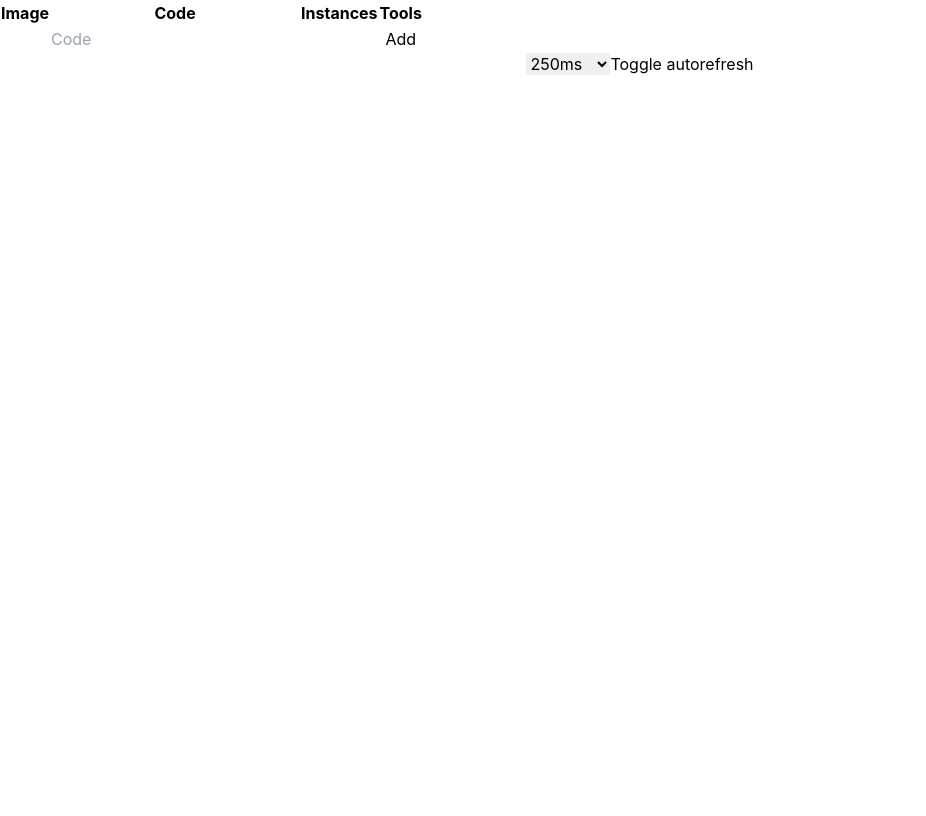
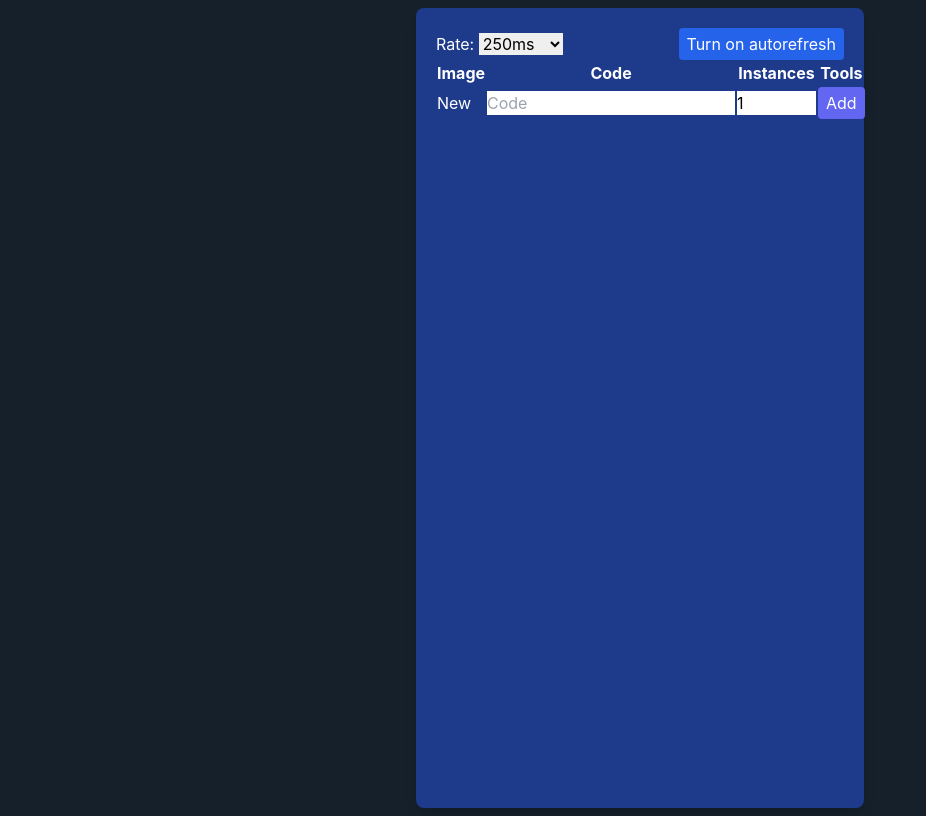
Before and after one commit to edenchazard/dc-auto-refresher, a React (Create React App) app: page / in a window 1280 px wide. Shown: the whole page, without its empty margins (0-926 px from the left). Built offline with nearby package versions, Linux system fonts and the light colour scheme.

Commit message:
more code

```diff
--- a/public/refresher.html
+++ b/public/refresher.html
@@ -38,7 +38,6 @@ window.onload = function(){
     const view = document.getElementById('view');
     const {dragonsStr, rate} = getQuery();
 
-    console.log(dragonsStr, rate)
     if(dragonsStr === undefined || rate === undefined){
         return;
     }
@@ -58,7 +57,6 @@ window.onload = function(){
 
         dragons.push(dr);
     }
-    console.log(dragons)
 
     // loop through dragons
     for(let dragon of dragons){
@@ -69,9 +67,7 @@ window.onload = function(){
     }
 
     // refresh at the set rate
-    window.setTimeout(() => {
-        location.reload();
-    }, rate);
+    window.setTimeout(() => location.reload(), rate);
 }
         </script>
     </head>
--- a/src/App.css
+++ b/src/App.css
@@ -1,16 +1,13 @@
+body{
+    background: #15202b;
+}
 .App {
-  text-align: center;
+
 }
 
 .App-logo {
-  height: 40vmin;
-  pointer-events: none;
-}
-
-@media (prefers-reduced-motion: no-preference) {
-  .App-logo {
-    animation: App-logo-spin infinite 20s linear;
-  }
+    height: 40vmin;
+    pointer-events: none;
 }
 
 .App-header {
@@ -27,12 +24,3 @@
 .App-link {
   color: #61dafb;
 }
-
-@keyframes App-logo-spin {
-  from {
-    transform: rotate(0deg);
-  }
-  to {
-    transform: rotate(360deg);
-  }
-}
--- a/src/App.js
+++ b/src/App.js
@@ -10,26 +10,37 @@ export default function App() {
     const [rate, updateRate] = useState(250);
     const [autorefresh, updateAutorefresh] = useState(false);
 
-    function handleAdd(codeToAdd){
+    function handleAdd(code, instances){
         // prevent people adding an already added code to the list
-        if(isCodeInList(listOfDragons, codeToAdd)){
+        if(isCodeInList(listOfDragons, code)){
             return;
         }
 
-        if(!validateCode(codeToAdd)){
+        if(!validateCode(code)){
             return;
         }
 
         const dragon = {
-            code: codeToAdd,
-            instances: 1
+            code: code,
+            instances: instances
         };
 
+        toggleAutorefresh(false);
         updateListOfDragons([...listOfDragons, dragon]);
     }
 
-    function toggleAutorefresh(){
-        updateAutorefresh(!autorefresh);
+    function toggleAutorefresh(value){
+        /*// if there's no dragons in the list, instant false
+        if(listOfDragons.length === 0){
+            updateAutorefresh(false);
+            return;
+        }*/
+
+        console.log('ttttt', value)
+        if(value === undefined){
+            value = !autorefresh;
+        }
+        updateAutorefresh(value);
     }
 
     function handleUpdateDragon(index, val){
@@ -38,23 +49,31 @@ export default function App() {
             ...dragons[index],
             instances: val
         };
+        toggleAutorefresh(false);
         updateListOfDragons([...dragons]);
     }
 
     function handleRemove(index){
         let dragons = listOfDragons;
         dragons.splice(index, 1);
+        toggleAutorefresh(false);
         updateListOfDragons([...dragons]);
     }
 
     const createIframeDragons = function(){
-        return listOfDragons.map((dragon) => `${dragon.code}:${dragon.instances}`).join(',');
+        return listOfDragons.map((dragon) => `${dragon.code}:${dragon.instances}`)
+            .join(',');
     };
 
-    const iframeSrc = `./refresher.html?rate=${rate}&dragonsStr=${createIframeDragons()}`
+    const iframeSrc = `refresher.html?rate=${rate}&dragonsStr=${createIframeDragons()}`
     return (
-        <div className="App">
-            <table className="table-auto">
+        <div className="App rounded-lg shadow-lg bg-blue-900 max-w-md mx-auto p-5 text-white min-h-screen m-2">
+            <RefresherControls
+                rate={rate}
+                autorefresh={autorefresh}
+                update={(rate) => {toggleAutorefresh(false); updateRate(rate)}}
+                click={toggleAutorefresh} />
+            <table className="table-auto w-full">
                 <thead>
                     <tr>
                         <th>Image</th>
@@ -71,7 +90,7 @@ export default function App() {
                                     key={index}
                                     code={dragon.code}
                                     instances={dragon.instances}
-                                    updateInstances={(instances) => handleUpdateDragon(index, instances)}
+                                    setInstances={(instances) => handleUpdateDragon(index, instances)}
                                     remove={() => handleRemove(index)} />
                             )
                         })
@@ -79,12 +98,8 @@ export default function App() {
                     <AddDragon addToList={handleAdd} />
                 </tbody>
             </table>
-            <RefresherControls
-                rate={rate}
-                update={(rate) => {console.log(rate); updateRate(rate)}}
-                click={toggleAutorefresh} />
             {
-                autorefresh ? <iframe src={iframeSrc}></iframe> : ""
+                autorefresh ? <iframe title="autorefresh region" src={iframeSrc} className='w-full'></iframe> : ""
             }
         </div>
     );
--- a/src/components/AddDragon.js
+++ b/src/components/AddDragon.js
@@ -1,28 +1,34 @@
 import { useState } from 'react';
+import DragonInstancesInput from "./DragonInstancesInput";
 
 export default function AddDragon({addToList}){
-    const [codeToAdd, updateNewCode] = useState("");
+    const [code, updateNewCode] = useState("");
+    const [instances, setInstances] = useState(1);
 
     function handleAdd(){
         updateNewCode("");
-        addToList(codeToAdd);
+        setInstances(1);
+        addToList(code, instances);
     }
 
     return (
         <tr>
-            <td>&nbsp;</td>
+            <td>New</td>
             <td>
                 <input
+                    className='text-black'
                     type='text'
                     placeholder="Code"
-                    value={codeToAdd}
+                    value={code}
                     onChange={(e) => updateNewCode(e.target.value)}/>
             </td>
             <td>
-                &nbsp;
+                <DragonInstancesInput
+                    instances={instances}
+                    setInstances={setInstances} />
             </td>
             <td>
-                <button onClick={handleAdd}>Add</button>
+                <button className="rounded bg-indigo-500 px-2 py-1" onClick={handleAdd}>Add</button>
             </td>
         </tr>
     );
--- a/src/components/Dragon.js
+++ b/src/components/Dragon.js
@@ -1,6 +1,7 @@
 import "./Dragon.css";
+import DragonInstancesInput from "./DragonInstancesInput";
 
-export default function Dragon({code, instances, updateInstances, remove}){
+export default function Dragon({code, instances, setInstances, remove}){
     const imgLink = `https://dragcave.net/image/${code}.gif`;
     const viewLink = `https://dragcave.net/view/${code}`;
 
@@ -13,12 +14,9 @@ export default function Dragon({code, instances, updateInstances, remove}){
             </td>
             <td><i>({code})</i></td>
             <td>
-                <input
-                    type='number'
-                    value={instances}
-                    min="1"
-                    max="10"
-                    onChange={(e) => updateInstances(e.target.value)} />
+                <DragonInstancesInput
+                    instances={instances}
+                    setInstances={setInstances} />
             </td>
             <td>
                 <button onClick={remove}>Delete</button>
--- /dev/null
+++ b/src/components/DragonInstancesInput.js
@@ -0,0 +1,11 @@
+export default function DragonInstancesInput({instances, setInstances}){
+    return (
+        <input
+            type='number'
+            value={instances}
+            min="1"
+            max="10"
+            onChange={(e) => setInstances(e.target.value)}
+            className='text-black' />
+    )
+}
--- a/src/components/RefresherControls.js
+++ b/src/components/RefresherControls.js
@@ -2,8 +2,10 @@ const Select = ({onChange, value}) =>{
     let options = [250, 500, 1000, 2000, 4000];
     return (
         <select
+            id='rate'
             value={value}
-            onChange={(e) => onChange(e.target.value)}>
+            onChange={(e) => onChange(e.target.value)}
+            className='text-black'>
             {
                 options.map((opt, index) =>{
                     return <option key={index} value={opt}>{opt}ms</option>
@@ -13,11 +15,21 @@ const Select = ({onChange, value}) =>{
     );
 };
 
-export default function RefresherControls({rate, update, click}) {
+export default function RefresherControls({rate, update, click, autorefresh}) {
     return (
-        <div>
-            <Select value={rate} onChange={update} />
-            <button onClick={click}>Toggle autorefresh</button>
+        <div className="flex items-center justify-between">
+            <div>
+                <label for='rate'>Rate: </label>
+                <Select value={rate} onChange={update} />
+            </div>
+            <div>
+            {
+                //AR enabled
+                (autorefresh ? <button onClick={click} className="rounded bg-blue-300 px-2 py-1">Turn off autorefresh</button>
+                            : <button onClick={click} className="rounded bg-blue-600 px-2 py-1">Turn on autorefresh</button>)
+            }
+            </div>
+
         </div>
     );
 }
```
Also changed, not shown: public/script.js (added), 2 other files (tests, documents, lock files or other folders).
